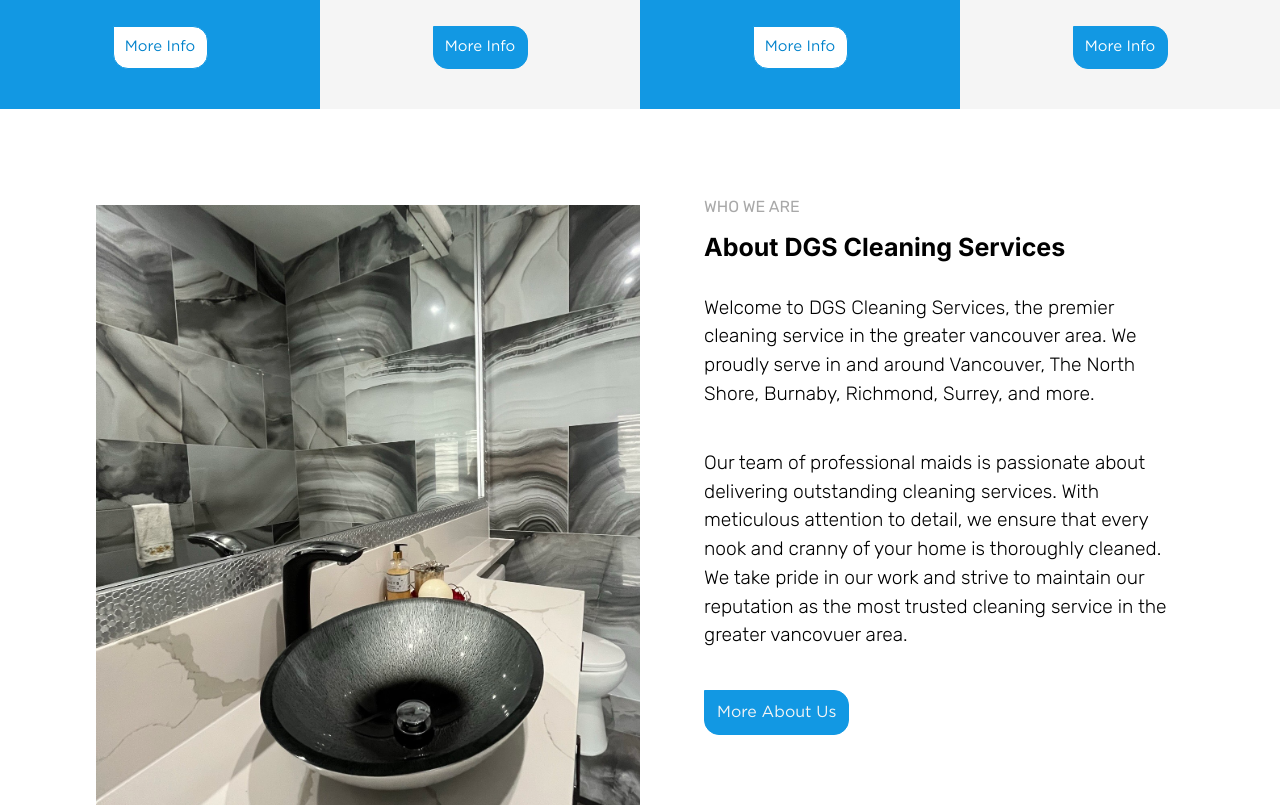
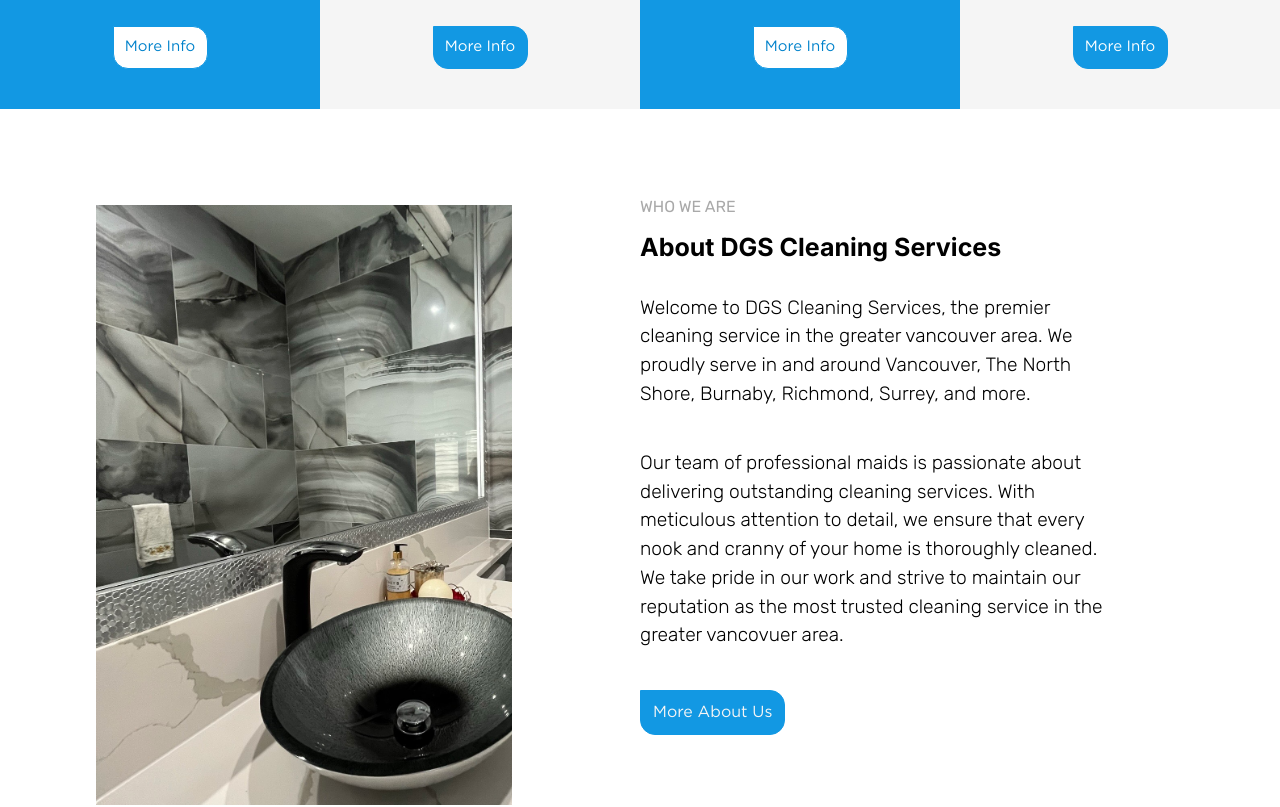
Before and after one commit to GodsDogSled/deploy-dgs, a Next.js app: page / in a window 1280 px wide. Shown: the part 1132-1939 px from the top of the page. Built offline with nearby package versions, Linux system fonts and the light colour scheme.

Commit message:
fixed typo on services page

```diff
--- a/src/app/services/page.tsx
+++ b/src/app/services/page.js
@@ -31,7 +31,7 @@ export default async function Page() {
       <section style={{ textAlign: "center", margin: "0 auto", padding: " 4em 0 4em 0em", width: "50%" }}>
         <span className="topper">CLEANING SOLUTIONS</span>
         <h2>What We Offer</h2>
-        <p>Experience the transformative difference a professionally cleaning can make to your home and wellbeing.
+        <p>Experience the transformative difference a professional cleaning can make to your home and well-being.
           Our Eco friendly cleaning solutions not only assure a thorough clean but also safeguard your family and the environment.</p>
       </section>
       {/* <div className="service-page-container">
--- a/src/app/styles/_aboutUs.scss
+++ b/src/app/styles/_aboutUs.scss
@@ -31,9 +31,9 @@
     padding: 0 0rem clamp(.5rem, 3.7vw, 8.70rem);
 
     .picture {
-      max-height: 800px;
+      max-height: 700px;
       object-fit: cover;
-      width: 50%;
+      width: 40%;
 
       img {
         object-fit: cover;
@@ -100,6 +100,8 @@
     img {
       align-self: center;
       padding: 0 .5em 0 0em;
+
+
     }
 
     .text-content {
```
